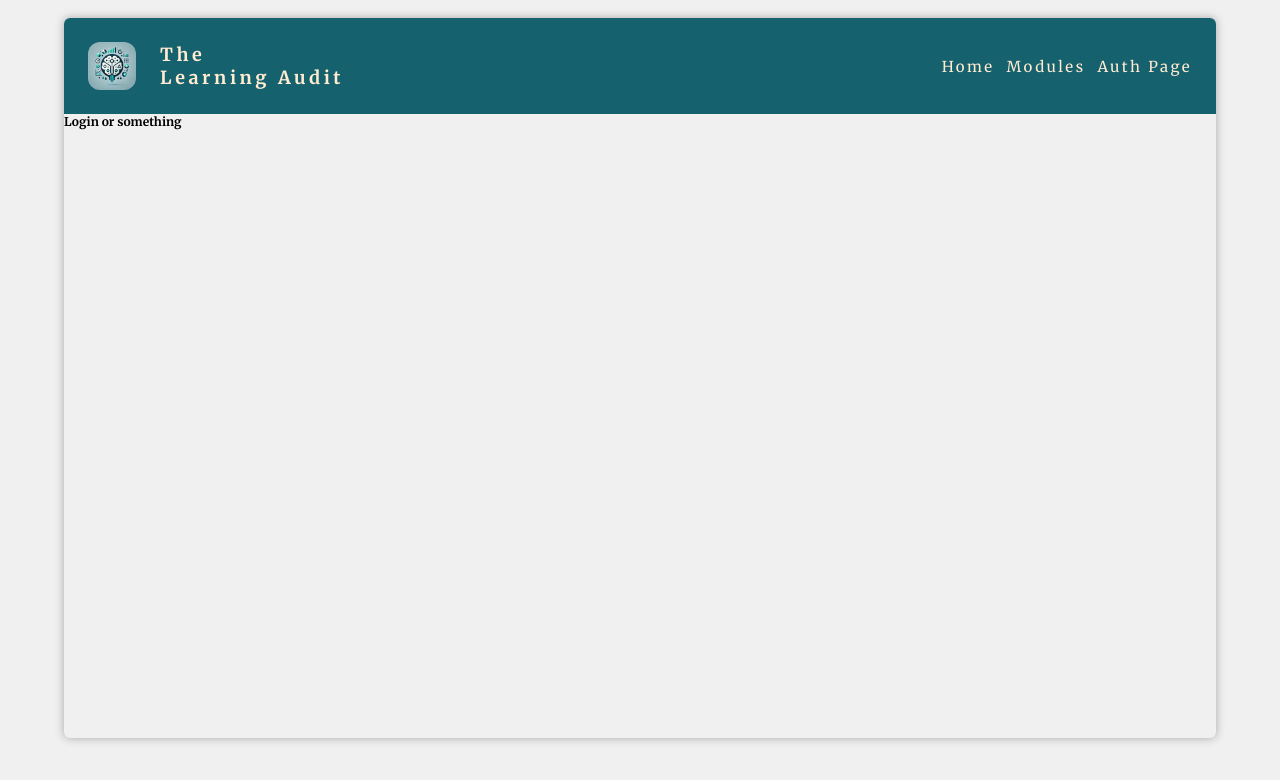
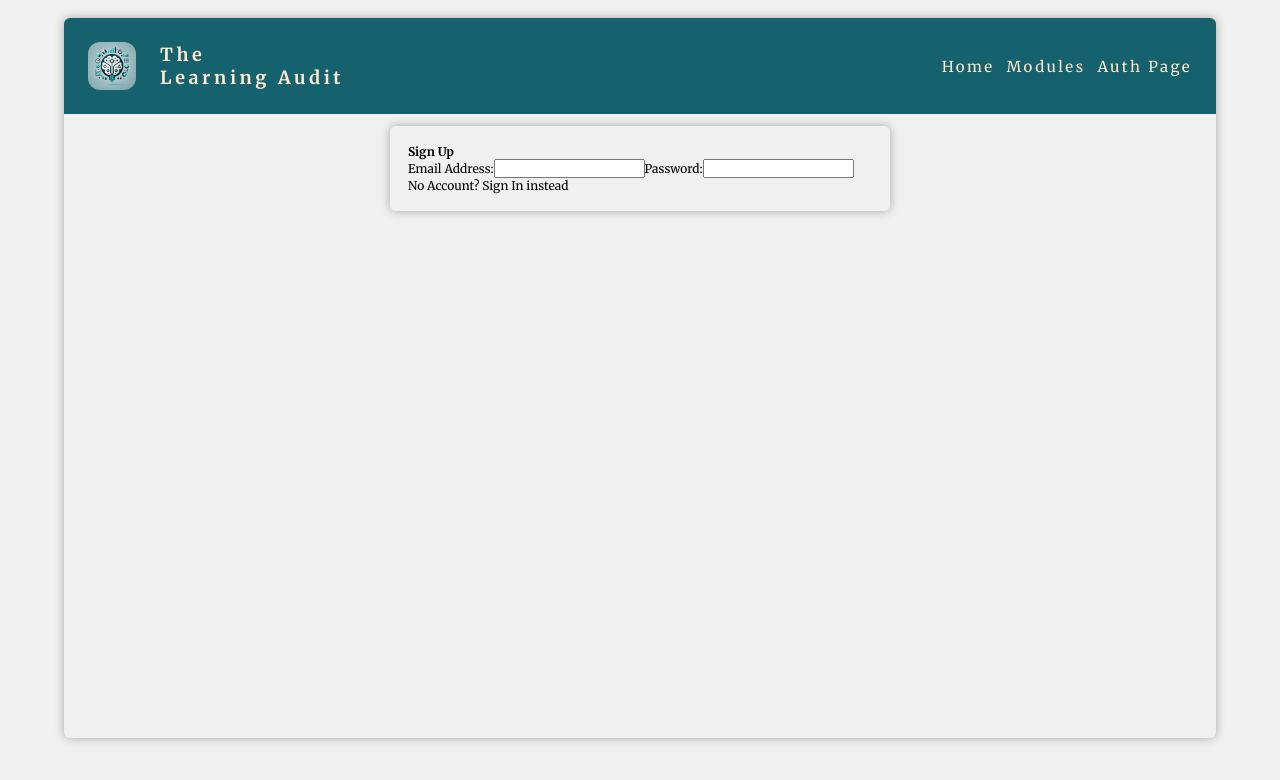
Before and after one commit to Tyriol/learning-audit, a Next.js app: page /auth in a window 1280 px wide. Shown: the top 780 px of the page. Built offline with nearby package versions, Linux system fonts and the light colour scheme.

Commit message:
add initial plan and form

```diff
--- a/app/auth/page.js
+++ b/app/auth/page.js
@@ -1,3 +1,44 @@
+"use client";
+import styles from "./page.module.css";
+import { useState } from "react";
+
+// check if signed in or not
+// if not show sign in form
+// else redirect to home page
+// on sign in give option to sign up and vice versa
+// sign in form should have option to reset password
+// sign up form should have
+// email
+// username
+// password
+// sign in form should have
+// email
+// password
+// forgot password form should have
+// email
 export default function Auth() {
-  return <h2>Login or something</h2>;
+  const [signIn, setSignIn] = useState(false);
+  console.log("Test", signIn);
+  return (
+    <div className={styles.container}>
+      <h2>{signIn ? "Sign In" : "Sign Up"}</h2>
+      <form>
+        <label className={styles.formInput}>
+          Email Address:
+          <input type="email"></input>
+        </label>
+        {signIn ? (
+          <label className={styles.formInput}>
+            Username:
+            <input type="text"></input>
+          </label>
+        ) : null}
+        <label className={styles.formInput}>
+          Password:
+          <input type="password"></input>
+        </label>
+      </form>
+      <p>No Account? Sign In instead</p>
+    </div>
+  );
 }
--- /dev/null
+++ b/app/auth/page.module.css
@@ -0,0 +1,7 @@
+.container {
+  width: 500px;
+  padding: 1.5rem;
+  border-radius: 0.5rem;
+  box-shadow: 0 0 10px rgba(0, 0, 0, 0.3);
+  margin: 1rem auto;
+}
```
